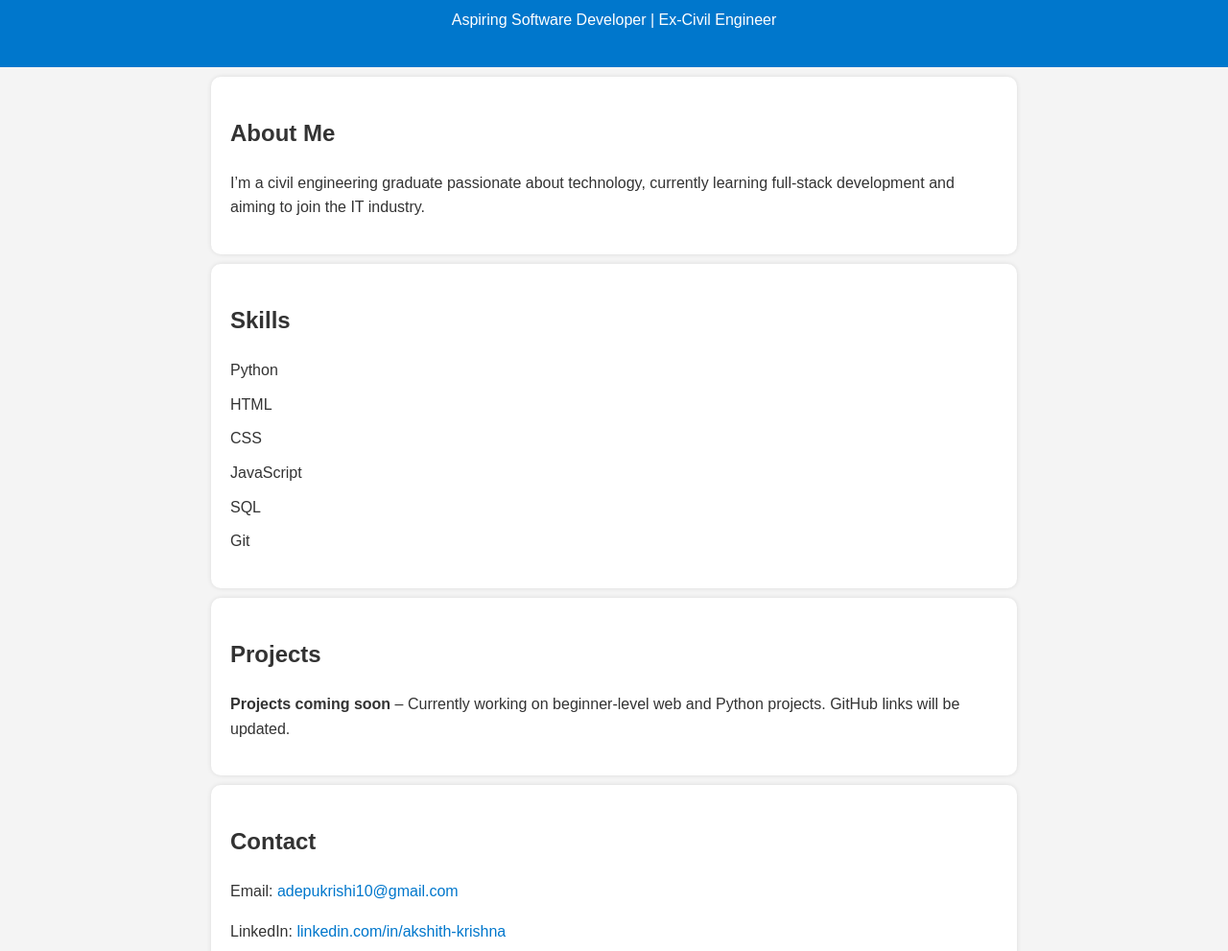
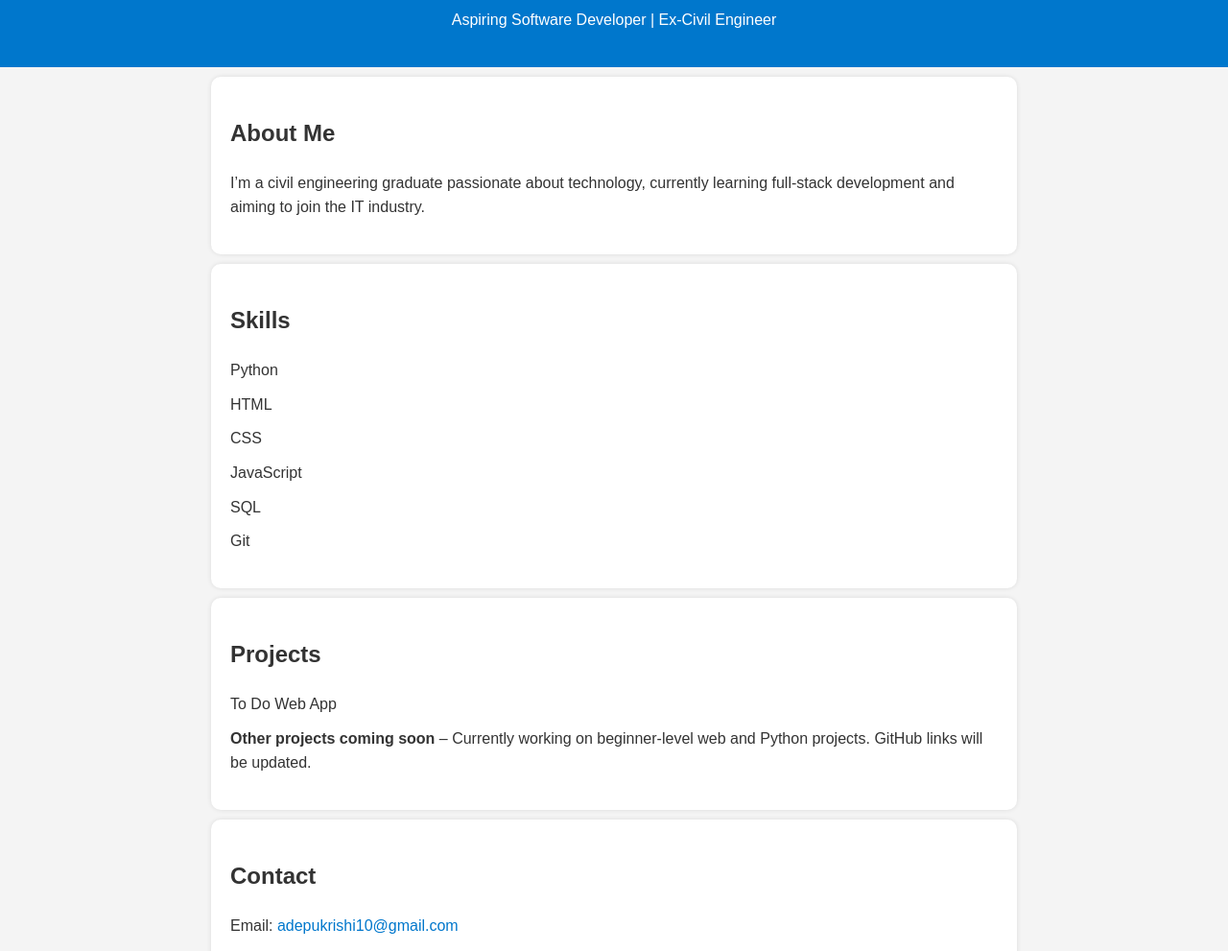
Before and after one commit to aak10082002/Portfolio, a plain HTML site: page index.html in a window 1280 px wide. Shown: the part 106-1097 px from the top of the page at 96% size. Drawn offline with Linux system fonts and the light colour scheme.

Commit message:
Update index.html

```diff
--- a/index.html
+++ b/index.html
@@ -33,7 +33,8 @@
   <section id="projects">
     <h2>Projects</h2>
     <ul>
-      <li><strong>Projects coming soon</strong> – Currently working on beginner-level web and Python projects. GitHub links will be updated.</li>
+      <li>To Do Web App
+      <li><strong>Other projects coming soon</strong> – Currently working on beginner-level web and Python projects. GitHub links will be updated.</li>
     </ul>
   </section>
 
```
